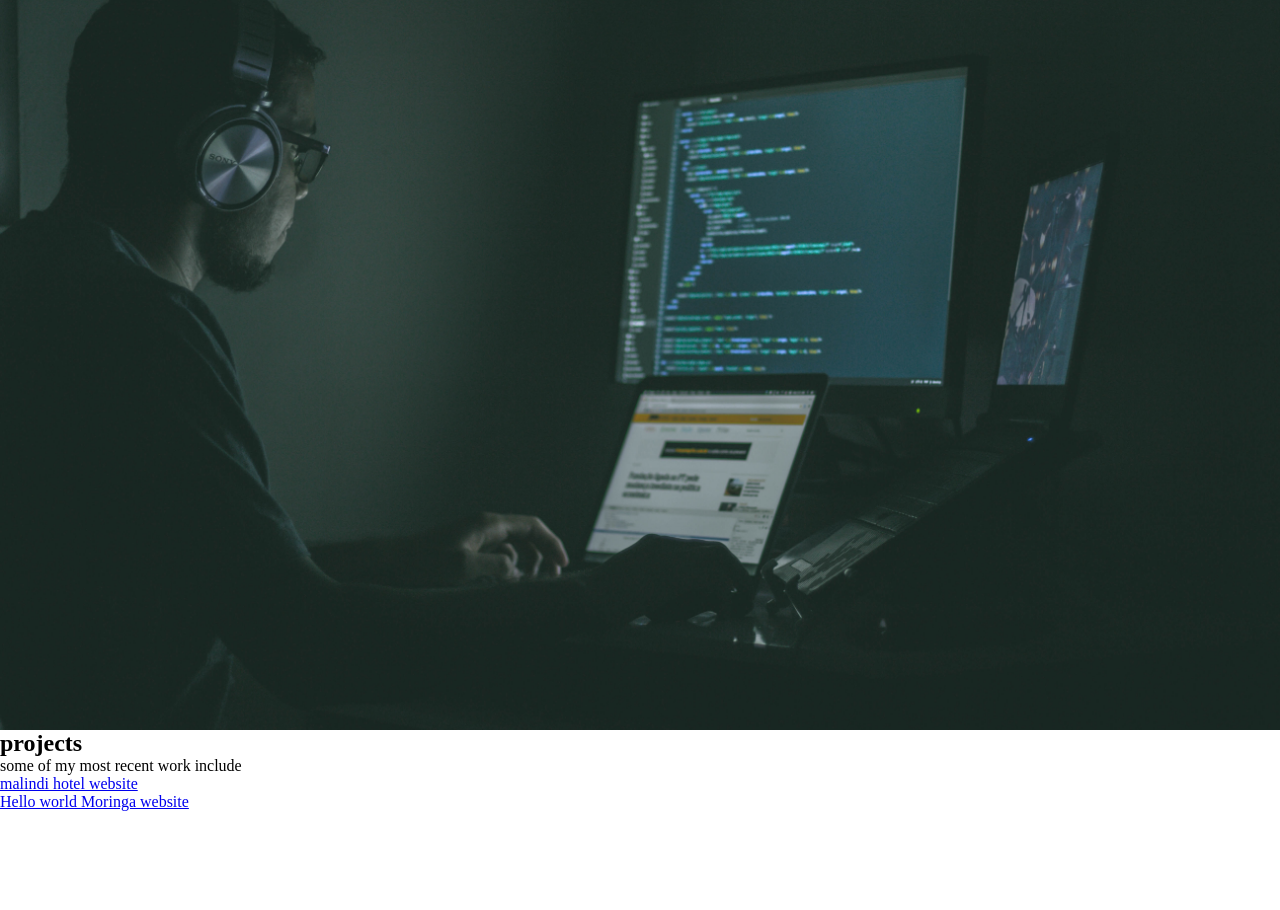
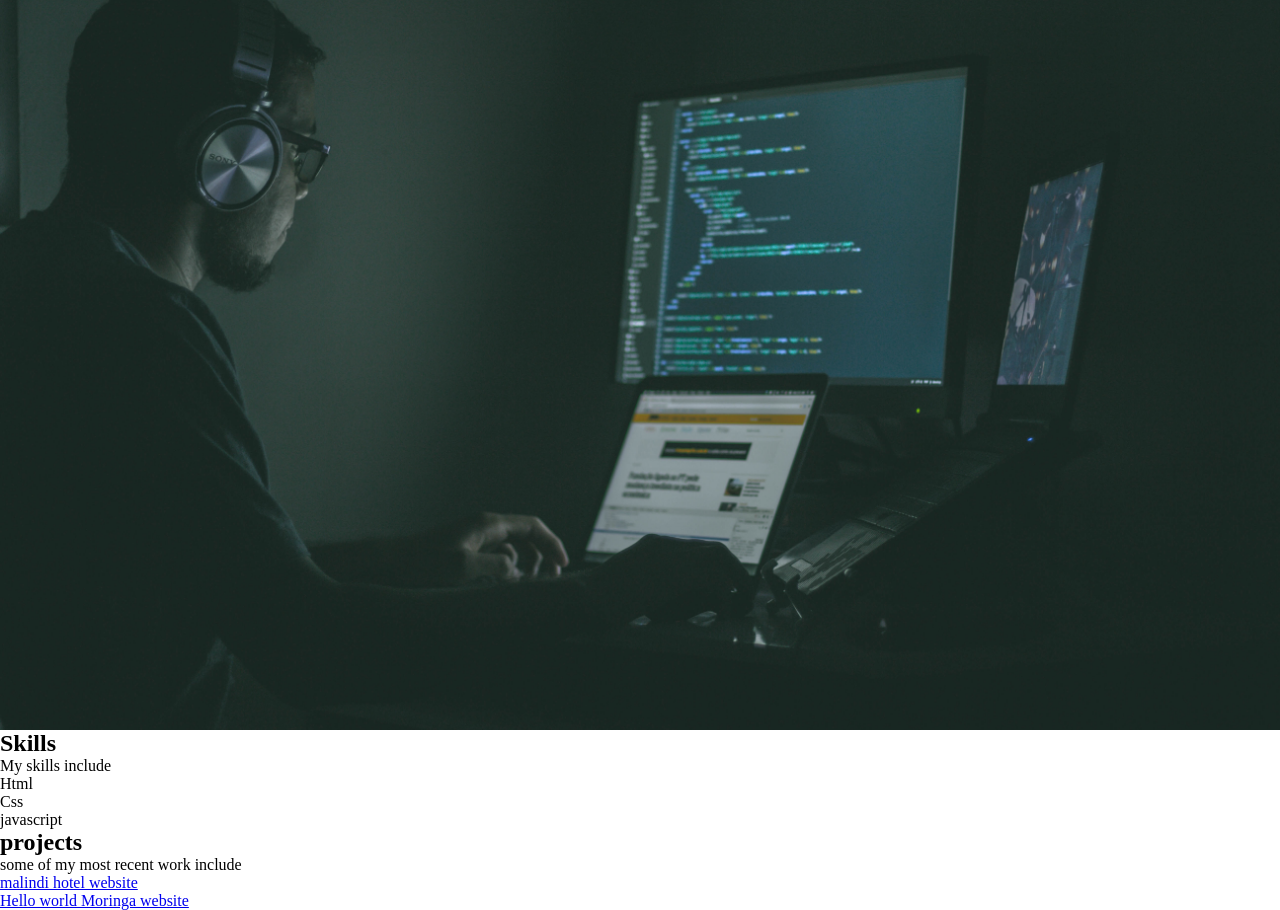
Before and after one commit to BrianRigii/Portfolio, a plain HTML site: page Skills.html in a window 1280 px wide. Shown: the part 70-980 px from the top of the page. Before the commit the page ends 881 px from the top, so only its background shows below. Drawn offline with Linux system fonts and the light colour scheme.

Commit message:
added my skills

```diff
--- a/Skills.html
+++ b/Skills.html
@@ -20,7 +20,15 @@
     </div>
   </div>
   <div class="skillset">
-    <div class="textskill"></div>
+    <div class="textskill">
+        <h2>Skills</h2>
+        <p>My skills include</p>
+        <ul>
+            <li>Html </li>
+            <li>Css</li>
+            <li>javascript</li>
+        </ul>
+    </div>
     <div class="projects">
       <h2>projects</h2>
       <p>some of my most recent work include</p>
```
